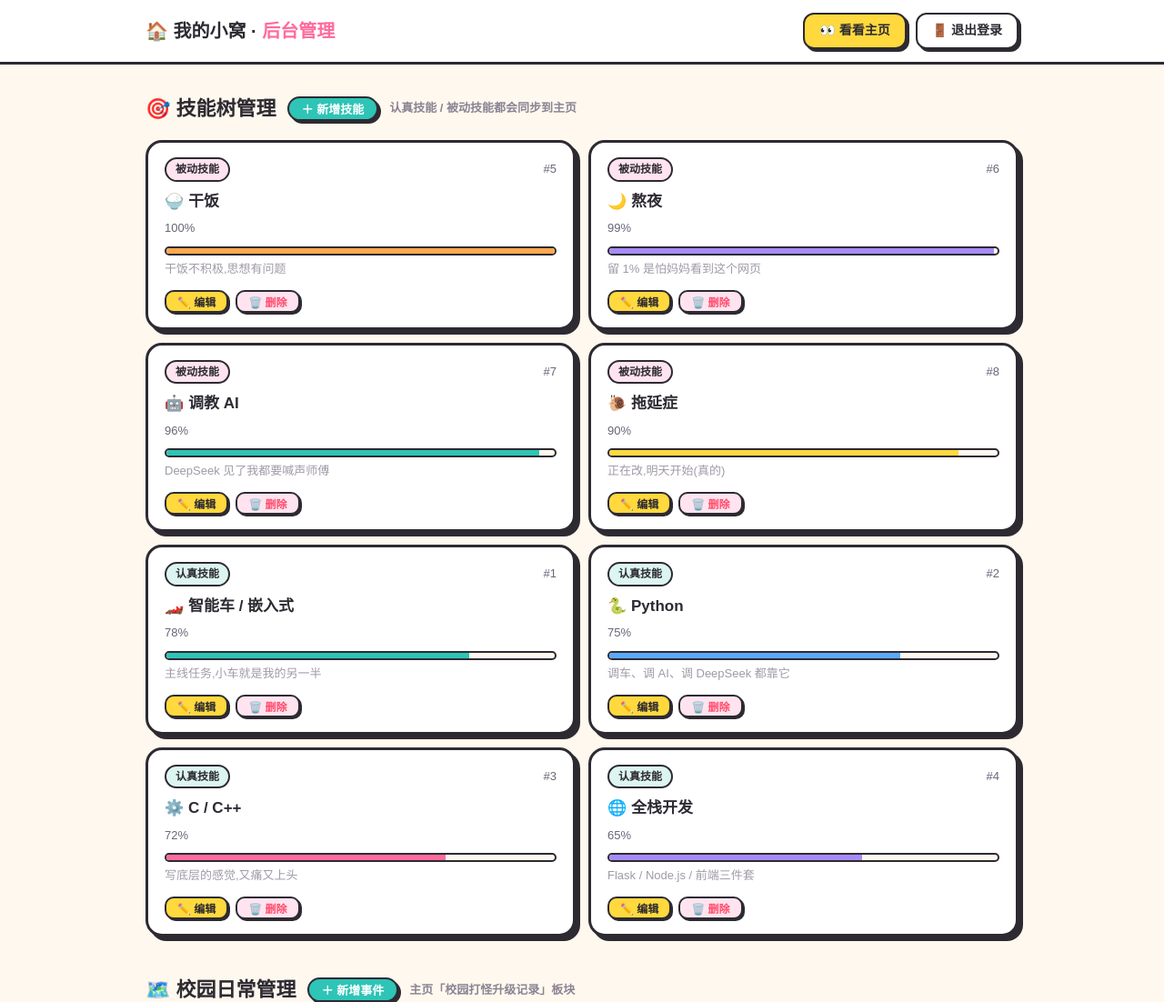
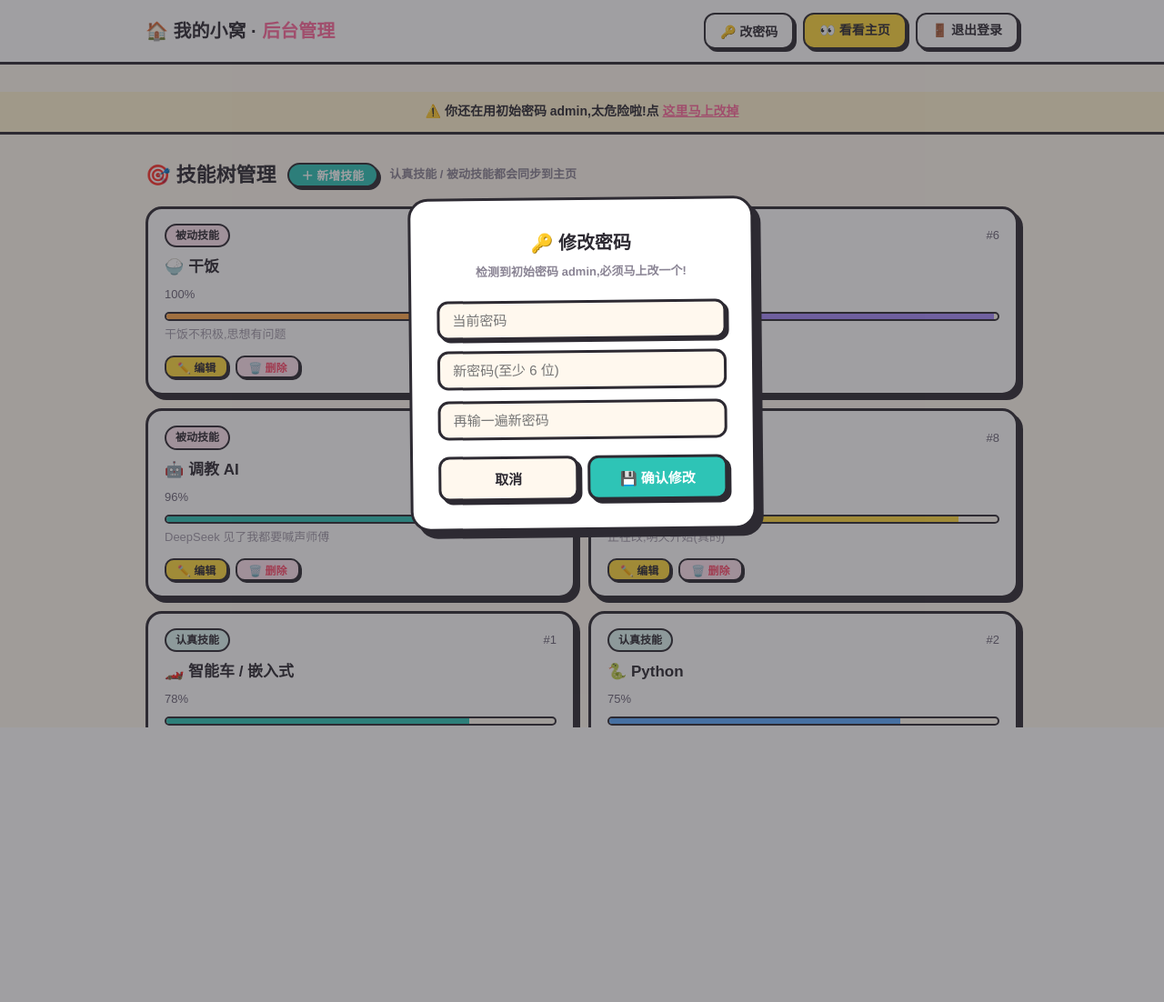
Before and after one commit to sheephearttidy/mysite, a Flask app: page /admin in a window 1280 px wide. Shown: the top 1102 px of the page at 91% size. After the commit the page ends 800 px from the top, so only its background shows below. Run offline with Flask 3, Linux system fonts and the light colour scheme; the visitor is signed in with stand-in values (Sample User, id 1); data comes from the database, SQL or seed files in the repository.

Commit message:
feat: 初始密码 admin + 首次登录强制引导修改
- 密码哈希从环境变量迁移到数据库 settings 表
- 初始密码 admin,登录页显示首次使用提示
- 未改初始密码时:后台自动弹改密码窗 + 顶部警示横幅
- 右上角常驻「改密码」按钮,改完强制重新登录
- 校验:至少6位/不能还是admin/旧密码验证/两次输入一致

```diff
--- a/admin/app.py
+++ b/admin/app.py
@@ -5,7 +5,6 @@
 
 import os
 import time
-import hashlib
 from datetime import datetime, timezone, timedelta
 from functools import wraps
 
@@ -20,7 +19,6 @@ app.config["SESSION_COOKIE_SAMESITE"] = "Lax"
 app.config["PERMANENT_SESSION_LIFETIME"] = timedelta(days=7)
 
 ADMIN_USER = os.environ.get("MYSITE_ADMIN_USER", "admin")
-ADMIN_PASS_HASH = os.environ.get("MYSITE_ADMIN_PASS_HASH")  # pbkdf2:iters:salt:hash
 
 DB_PATH = os.path.join(os.path.dirname(os.path.abspath(__file__)), "data", "mysite.db")
 
@@ -42,18 +40,8 @@ def login_required(f):
 
 
 def check_admin_password(pwd: str) -> bool:
-    """格式 pbkdf2:迭代次数:salt_hex:hash_hex"""
-    if not ADMIN_PASS_HASH:
-        return False
-    parts = ADMIN_PASS_HASH.split(":")
-    if len(parts) != 4 or parts[0] != "pbkdf2":
-        return False
-    _, iters, salt_hex, hash_hex = parts
-    try:
-        calc = hashlib.pbkdf2_hmac("sha256", pwd.encode(), bytes.fromhex(salt_hex), int(iters))
-        return calc.hex() == hash_hex
-    except ValueError:
-        return False
+    """密码哈希存在数据库 settings 表里"""
+    return db.verify_password(pwd, db.get_pass_hash() or "")
 
 
 def rate_limit_ok(ip: str) -> bool:
@@ -99,7 +87,8 @@ def api_health():
 def login():
     if session.get("user"):
         return redirect(url_for("admin"))
-    return render_template("login.html")
+    # 初始密码还没改过 → 登录页显示初始密码提示
+    return render_template("login.html", initial=db.must_change_password())
 
 
 @app.post("/admin/login")
@@ -131,7 +120,34 @@ def admin():
         "timeline": db.get_timeline(),
         "stats": db.get_stats(),
     }
-    return render_template("admin.html", data=data)  # data 会被 tojson 过滤器安全转义
+    # 初始密码还没改过 → 前端弹窗提示修改
+    return render_template("admin.html", data=data,
+                           must_change=db.must_change_password())
+
+
+# ---------------- 改密码 ----------------
+
+@app.post("/api/password")
+@login_required
+def change_password():
+    """已登录状态下修改自己的密码"""
+    body = request.get_json(force=True, silent=True) or {}
+    old_pwd = body.get("old", "")
+    new_pwd = body.get("new", "")
+
+    if not db.verify_password(old_pwd, db.get_pass_hash() or ""):
+        return jsonify(error="旧密码不对哦"), 400
+    if len(new_pwd) < 6:
+        return jsonify(error="新密码至少 6 位啦"), 400
+    if new_pwd == old_pwd:
+        return jsonify(error="新密码不能和旧密码一样"), 400
+    if new_pwd == db.DEFAULT_ADMIN_PASS:
+        return jsonify(error="不能还用 admin 当密码!换一个"), 400
+
+    db.set_pass_hash(db.hash_password(new_pwd))
+    db.clear_must_change()
+    session.clear()  # 改完强制重新登录,用新密码
+    return jsonify(ok=True)
 
 
 # ---------------- 后台 CRUD API(需登录) ----------------
@@ -213,7 +229,7 @@ def delete_stat(sid):
 
 # ---------------- 模板过滤器 ----------------
 
-# (ts 过滤器暂时用不上,保留备用)
+# (备用)
 
 
 # ---------------- 启动 ----------------
--- a/admin/db.py
+++ b/admin/db.py
@@ -3,7 +3,9 @@
 # 所有函数线程安全(每次调用独立连接)
 # ============================================================
 
+import os
 import sqlite3
+import hashlib
 from contextlib import contextmanager
 
 DB_PATH = None
@@ -35,6 +37,11 @@ CREATE TABLE IF NOT EXISTS stats (
     unit TEXT NOT NULL DEFAULT '',
     label TEXT NOT NULL,
     sort INTEGER NOT NULL DEFAULT 0
+);
+
+CREATE TABLE IF NOT EXISTS settings (
+    key TEXT PRIMARY KEY,
+    value TEXT NOT NULL
 );
 """
 
@@ -69,6 +76,64 @@ SEED = {
 }
 
 
+# ---------------- 密码(PBKDF2) ----------------
+
+def hash_password(pwd: str, iters: int = 120_000, salt: bytes | None = None) -> str:
+    """返回 pbkdf2:iters:salt_hex:hash_hex"""
+    salt = salt or os.urandom(16)
+    digest = hashlib.pbkdf2_hmac("sha256", pwd.encode(), salt, iters)
+    return f"pbkdf2:{iters}:{salt.hex()}:{digest.hex()}"
+
+
+def verify_password(pwd: str, stored: str) -> bool:
+    if not stored:
+        return False
+    parts = stored.split(":")
+    if len(parts) != 4 or parts[0] != "pbkdf2":
+        return False
+    _, iters, salt_hex, hash_hex = parts
+    try:
+        calc = hashlib.pbkdf2_hmac("sha256", pwd.encode(), bytes.fromhex(salt_hex), int(iters))
+        return calc.hex() == hash_hex
+    except ValueError:
+        return False
+
+
+# ---------------- settings(key-value) ----------------
+
+def get_setting(key: str, default=None):
+    with get_db() as c:
+        row = c.execute("SELECT value FROM settings WHERE key=?", (key,)).fetchone()
+        return row["value"] if row else default
+
+
+def set_setting(key: str, value: str):
+    with get_db() as c:
+        c.execute("INSERT INTO settings(key,value) VALUES(?,?) "
+                  "ON CONFLICT(key) DO UPDATE SET value=excluded.value", (key, value))
+
+
+def get_pass_hash() -> str | None:
+    return get_setting("pass_hash")
+
+
+def set_pass_hash(h: str):
+    set_setting("pass_hash", h)
+
+
+def must_change_password() -> bool:
+    return get_setting("must_change_pass", "1") == "1"
+
+
+def clear_must_change():
+    set_setting("must_change_pass", "0")
+
+
+# ---------------- 初始建库 ----------------
+
+DEFAULT_ADMIN_PASS = "admin"  # 初始密码,首次登录会被要求修改
+
+
 @contextmanager
 def get_db():
     conn = sqlite3.connect(DB_PATH, timeout=10)
@@ -98,6 +163,11 @@ def init_db(path):
             c.executemany(
                 "INSERT INTO stats(emoji,number,unit,label,sort) VALUES(?,?,?,?,?)",
                 SEED["stats"])
+        # 初始密码 admin,标记必须修改
+        if c.execute("SELECT COUNT(*) FROM settings WHERE key='pass_hash'").fetchone()[0] == 0:
+            c.execute("INSERT INTO settings(key,value) VALUES('pass_hash',?)",
+                      (hash_password(DEFAULT_ADMIN_PASS),))
+            c.execute("INSERT INTO settings(key,value) VALUES('must_change_pass','1')")
 
 
 # ---------------- skills ----------------
--- a/admin/templates/admin.html
+++ b/admin/templates/admin.html
@@ -102,9 +102,52 @@
     position: fixed; left: 50%; bottom: 26px; transform: translateX(-50%) rotate(-1deg);
     background: var(--ink); color: var(--yellow); font-weight: 800; font-size: 14px;
     padding: 10px 22px; border-radius: 14px; box-shadow: 4px 4px 0 rgba(45,42,50,.3);
-    opacity: 0; pointer-events: none; transition: opacity .25s ease; z-index: 50;
+    opacity: 0; pointer-events: none; transition: opacity .25s ease; z-index: 60;
   }
   #toast.show { opacity: 1; }
+
+  /* 初始密码警示横幅 */
+  .warnbar {
+    background: var(--yellow-bg); border-bottom: 3px solid var(--ink);
+    padding: 10px 0; text-align: center; font-size: 14px; font-weight: 700;
+    margin-bottom: 26px;
+  }
+  .warnbar a { color: var(--pink); font-weight: 800; }
+
+  /* 改密码弹窗 */
+  .pmodal {
+    display: none; position: fixed; inset: 0; z-index: 100;
+    background: rgba(45,42,50,.45); align-items: center; justify-content: center;
+    padding: 20px;
+  }
+  .pmodal.open { display: flex; }
+  .pcard {
+    background: var(--paper); border: 3px solid var(--ink); border-radius: 22px;
+    box-shadow: 8px 8px 0 var(--ink); padding: 30px 28px;
+    width: 100%; max-width: 380px; transform: rotate(-.6deg);
+  }
+  .pcard h3 { font-size: 20px; text-align: center; margin-bottom: 4px; }
+  .pcard .psub { text-align: center; font-size: 13px; color: #8a8494; font-weight: 700; margin-bottom: 20px; }
+  .pcard input {
+    width: 100%; padding: 10px 14px; font-size: 15px; font-family: inherit;
+    border: 3px solid var(--ink); border-radius: 12px; background: var(--cream);
+    outline: none; margin-bottom: 12px;
+  }
+  .pcard input:focus { box-shadow: 3px 3px 0 var(--ink); }
+  .pcard .perr {
+    background: #ffe4ef; border: 2px solid var(--pink); border-radius: 10px;
+    color: #d63384; font-size: 13px; font-weight: 700; padding: 6px 12px;
+    margin-bottom: 12px; display: none;
+  }
+  .pbtns { display: flex; gap: 10px; margin-top: 6px; }
+  .pbtns button {
+    flex: 1; padding: 11px; font-size: 15px; font-weight: 800; font-family: inherit;
+    border: 3px solid var(--ink); border-radius: 12px; cursor: pointer;
+    box-shadow: 4px 4px 0 var(--ink); transition: all .15s ease;
+  }
+  .pbtns .ok { background: var(--teal); color: #fff; }
+  .pbtns .no { background: var(--cream); color: var(--ink); }
+  .pbtns button:hover { transform: translate(-1px,-1px); }
 </style>
 </head>
 <body>
@@ -113,11 +156,19 @@
   <div class="wrap topbar-in">
     <h1>🏠 我的小窝 · <span>后台管理</span></h1>
     <div class="actions">
+      <button class="a-btn" onclick="openPassModal()">🔑 改密码</button>
       <a class="a-btn yellow" href="/" target="_blank">👀 看看主页</a>
       <a class="a-btn" href="/admin/logout">🚪 退出登录</a>
     </div>
   </div>
 </div>
+
+{% if must_change %}
+<div class="warnbar">
+  ⚠️ 你还在用初始密码 <b>admin</b>,太危险啦!点
+  <a href="javascript:void(0)" onclick="openPassModal()">这里马上改掉</a>
+</div>
+{% endif %}
 
 <div class="wrap">
 
@@ -154,6 +205,22 @@
 </div>
 
 <div id="toast"></div>
+
+<!-- 改密码弹窗 -->
+<div class="pmodal" id="passModal">
+  <div class="pcard">
+    <h3>🔑 修改密码</h3>
+    <p class="psub" id="passSub">改完要用新密码重新登录哦</p>
+    <div class="perr" id="passErr"></div>
+    <input type="password" id="oldPass" placeholder="当前密码" autocomplete="current-password" />
+    <input type="password" id="newPass" placeholder="新密码(至少 6 位)" autocomplete="new-password" />
+    <input type="password" id="newPass2" placeholder="再输一遍新密码" autocomplete="new-password" />
+    <div class="pbtns">
+      <button class="no" onclick="closePassModal()">取消</button>
+      <button class="ok" onclick="submitPassword()">💾 确认修改</button>
+    </div>
+  </div>
+</div>
 
 <script>
 const DATA = {{ data | tojson }};
@@ -333,6 +400,55 @@ async function delItem(kind, id) {
 }
 
 renderAll();
+
+/* ---------- 改密码 ---------- */
+const MUST_CHANGE = {{ 'true' if must_change else 'false' }};
+const passModal = document.getElementById('passModal');
+
+function openPassModal() {
+  document.getElementById('passErr').style.display = 'none';
+  document.getElementById('passSub').textContent = MUST_CHANGE
+    ? '检测到初始密码 admin,必须马上改一个!' : '改完要用新密码重新登录哦';
+  passModal.classList.add('open');
+  setTimeout(() => document.getElementById('oldPass').focus(), 50);
+}
+function closePassModal() { passModal.classList.remove('open'); }
+
+async function submitPassword() {
+  const err = document.getElementById('passErr');
+  const old1 = document.getElementById('oldPass').value;
+  const new1 = document.getElementById('newPass').value;
+  const new2 = document.getElementById('newPass2').value;
+  err.style.display = 'none';
+
+  if (new1 !== new2) { showPerr('两次输入的新密码不一样'); return; }
+  if (new1.length < 6) { showPerr('新密码至少 6 位啦'); return; }
+  if (new1 === 'admin') { showPerr('不能还用 admin 当密码!换一个'); return; }
+
+  try {
+    const res = await fetch('/api/password', {
+      method: 'POST',
+      headers: { 'Content-Type': 'application/json' },
+      body: JSON.stringify({ old: old1, new: new1 })
+    });
+    const j = await res.json().catch(() => ({}));
+    if (!res.ok) { showPerr(j.error || '出错了,再试试'); return; }
+    alert('密码改好啦!现在用新密码重新登录一次 ✅');
+    location.href = '/admin/login';
+  } catch { showPerr('网络出问题了,再试试'); }
+}
+
+function showPerr(msg) {
+  const err = document.getElementById('passErr');
+  err.textContent = msg;
+  err.style.display = 'block';
+}
+
+passModal.addEventListener('click', e => { if (e.target === passModal) closePassModal(); });
+document.addEventListener('keydown', e => { if (e.key === 'Escape') closePassModal(); });
+
+// 初始密码未改 → 自动弹窗提醒
+if (MUST_CHANGE) setTimeout(openPassModal, 400);
 </script>
 </body>
 </html>
```
Also changed, not shown: admin/templates/login.html (+11 -0 lines), README.md.
